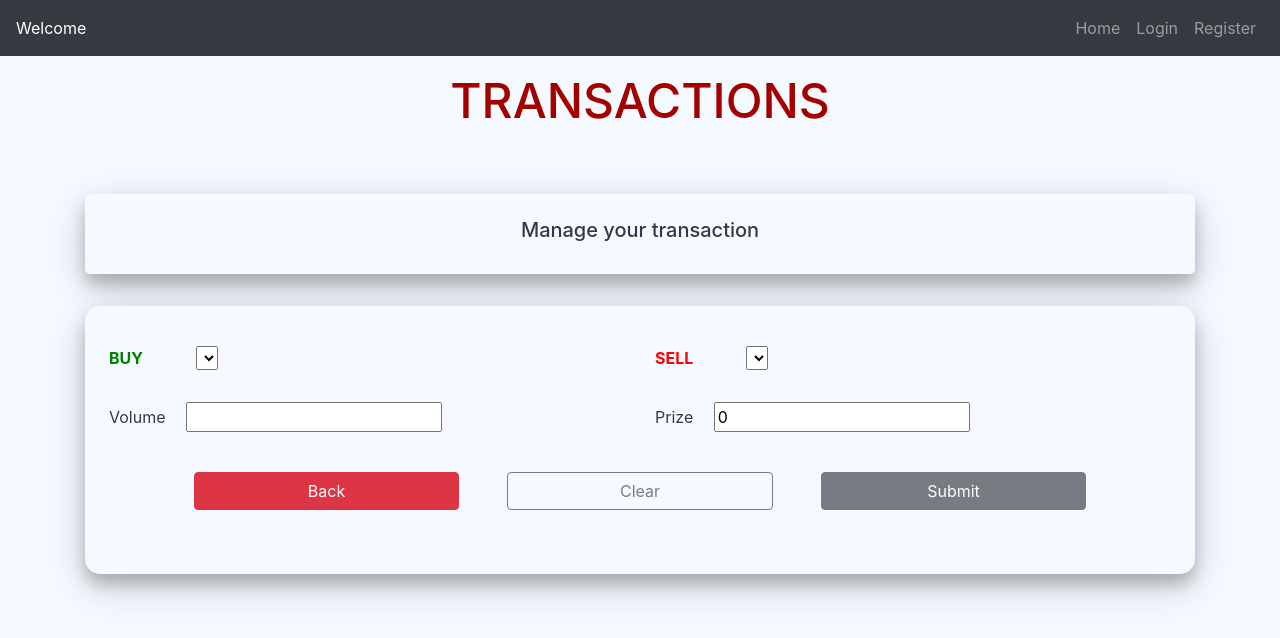
After one commit to Dutchie1990/CryptoManager, a Flask app: template cryptomanager/app/transactions/templates/add_transaction.html in a window 1280 px wide. The commit adds this page. Shown: the top 638 px of the page. Run offline with Flask 2, Linux system fonts and the light colour scheme; the template is opened without the code that fills it: values that come from a table or form of the project are taken from there, others are empty; some libraries are stand-ins or nearby versions.

Commit message:
add new transaction page html, css and js and setup route for add-transactions page

```diff
--- /dev/null
+++ b/cryptomanager/app/static/css/add-transaction.css
@@ -0,0 +1,24 @@
+.jumbotron{
+    background-color: #F4FAFF !important;
+    padding: 1.5rem;
+    box-shadow: 0 10px 15px 0 rgba(0, 0, 0, 0.2), 0 12px 40px 0 rgba(0, 0, 0, 0.19);
+}
+
+.symbol-label{
+    margin-right: 2rem;
+}
+
+.green{
+    color: green;
+}
+
+.red{
+    color: red;
+}
+
+.form{
+    border-radius: 15px;
+    background-color: #F4FAFF;
+    padding: 1.5rem;
+    box-shadow: 0 10px 15px 0 rgba(0, 0, 0, 0.2), 0 12px 40px 0 rgba(0, 0, 0, 0.19);
+}
--- a/cryptomanager/app/templates/base.html
+++ b/cryptomanager/app/templates/base.html
@@ -46,7 +46,7 @@
                         <a class="nav-link {{ 'active' if active_page == 'assets' }}" href="{{ url_for('assets.get_asset') }}">Assets</a>
                     </li>
                     <li class="nav-item">
-                        <a class="nav-link {{ 'active' if active_page == 'transactions' }}" href="#">Transactions</a>
+                        <a class="nav-link {{ 'active' if active_page == 'transactions' }}" href="{{ url_for('transactions.get_transactions') }}">Transactions</a>
                     </li>
                     <li class="nav-item">
                         <a class="nav-link" href="{{ url_for('auth.logout') }}">Logout</a>
--- a/cryptomanager/app/transactions/forms.py
+++ b/cryptomanager/app/transactions/forms.py
@@ -11,11 +11,11 @@ class TransactionForm(FlaskForm):
                                         InputRequired("Input is required!"),
                                         DataRequired("Data is required!")
                                     ])
-    symbolIn = SelectField(("Buy"), choices= [(x['symbol']).upper() for x in api.supported_coins], validators=[
+    symbolIn = SelectField(("BUY"), choices= [(x['symbol']).upper() for x in api.supported_coins], validators=[
                                         InputRequired("Input is required!"),
                                         DataRequired("Data is required!")
                                     ])
-    symbolOut = SelectField(("Sell"), choices= [], validators=[
+    symbolOut = SelectField(("SELL"), choices= [], validators=[
                                         InputRequired("Input is required!"),
                                         DataRequired("Data is required!")
                                     ])
--- /dev/null
+++ b/cryptomanager/app/transactions/templates/add_transaction.html
@@ -0,0 +1,55 @@
+{% extends 'base.html' %}
+{% block heading %}{{ ('Transactions') }}{% endblock %}
+{% from '_error_messages.html' import error_messages %}
+{% set active_page = 'transactions' %}
+
+{% block styles %}
+<link rel="stylesheet" href="{{ url_for('static', filename='css/add-transaction.css')}}" type="text/css">
+{% endblock %}
+
+{% block content %}
+
+<div class="jumbotron text-center">
+    <h5>Manage your transaction</h5>
+</div>
+
+<div class="form">
+    <form method="POST" action="{{ url_for('auth.login') }}">
+        {{ form.csrf_token }}
+        {{ error_messages(form.errors) }}
+        <div class="row">
+            <div class="col-12 col-md-6">
+                <strong>{{ form.symbolIn.label(class='symbol-label green') }}</strong>
+                {{ form.symbolIn(class='m-3') }}
+            </div>
+
+            <div class="col-12 col-md-6">
+                <strong>{{ form.symbolOut.label(class='symbol-label red') }}</strong>
+                {{ form.symbolOut(class='m-3') }}
+            </div>
+        </div>
+        <div class="row">
+            <div class="col-12 col-md-6">
+                {{ form.volume.label }}
+                {{ form.volume(class='m-3') }}
+            </div>
+
+            <div class="col-12 col-md-6">
+                {{ form.prize.label}}
+                {{ form.prize(value='0', class='m-3') }}
+            </div>
+        </div>
+        <div class="form-group d-flex justify-content-center">
+            <a href="{{ url_for('transactions.get_transactions') }}" class="btn btn-danger col-md-3 m-2 m-md-4">Back</a>
+            <button id="clear-button" class="btn btn-outline-dark col-md-3 m-2 m-md-4" disabled>Clear</button>
+            <button type="submit" id="submit-button" class="btn btn btn-dark col-md-3 m-2 m-md-4" disabled>Submit</button>
+          </div>
+    </form>
+</div>
+
+
+{% endblock %}
+
+{% block scripts %}
+<script type="text/javascript" src="{{ url_for('static', filename='js/add-transaction.js')}}"></script>
+{% endblock %}
```
Also changed, not shown: cryptomanager/app/transactions/templates/transactions.html (+2 -51 lines), cryptomanager/app/transactions/views.py (+13 -1 lines), cryptomanager/app/static/js/add-transaction.js (added).
